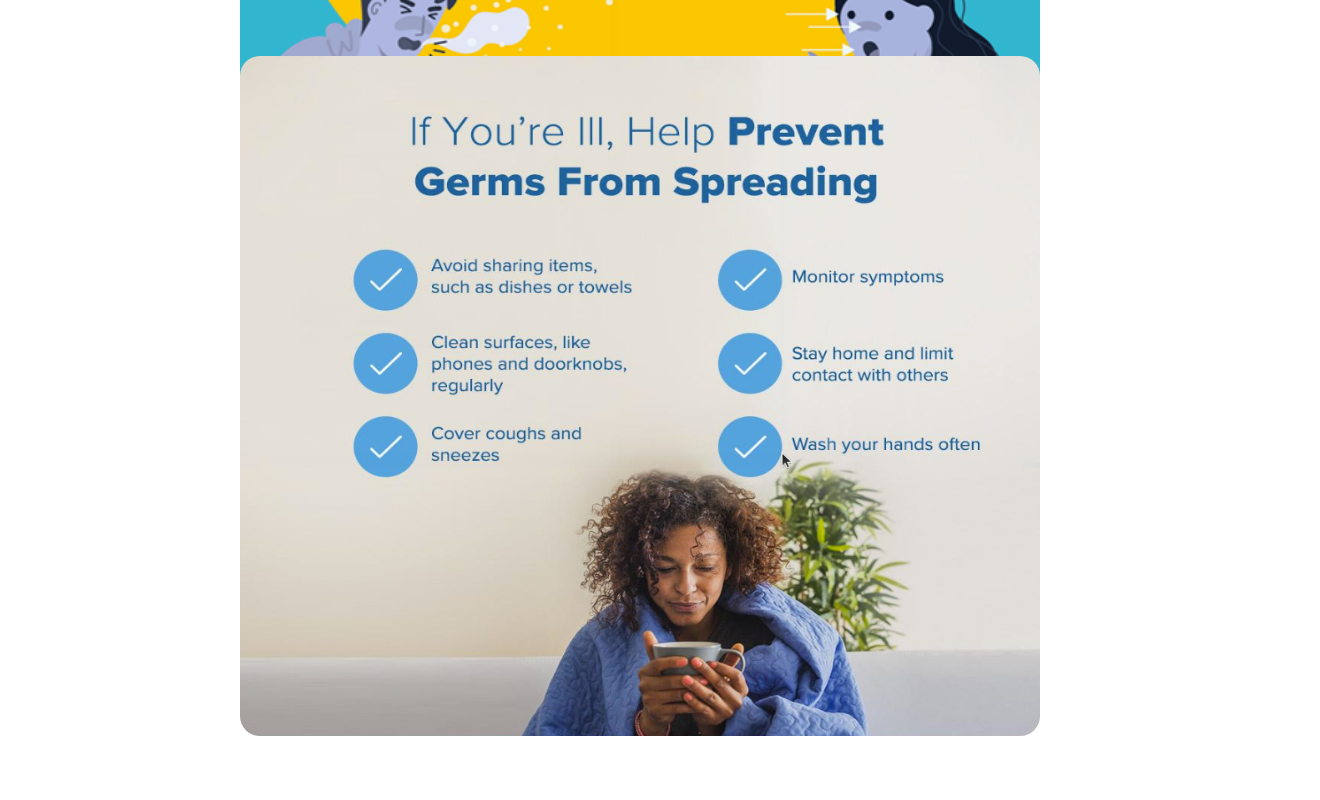
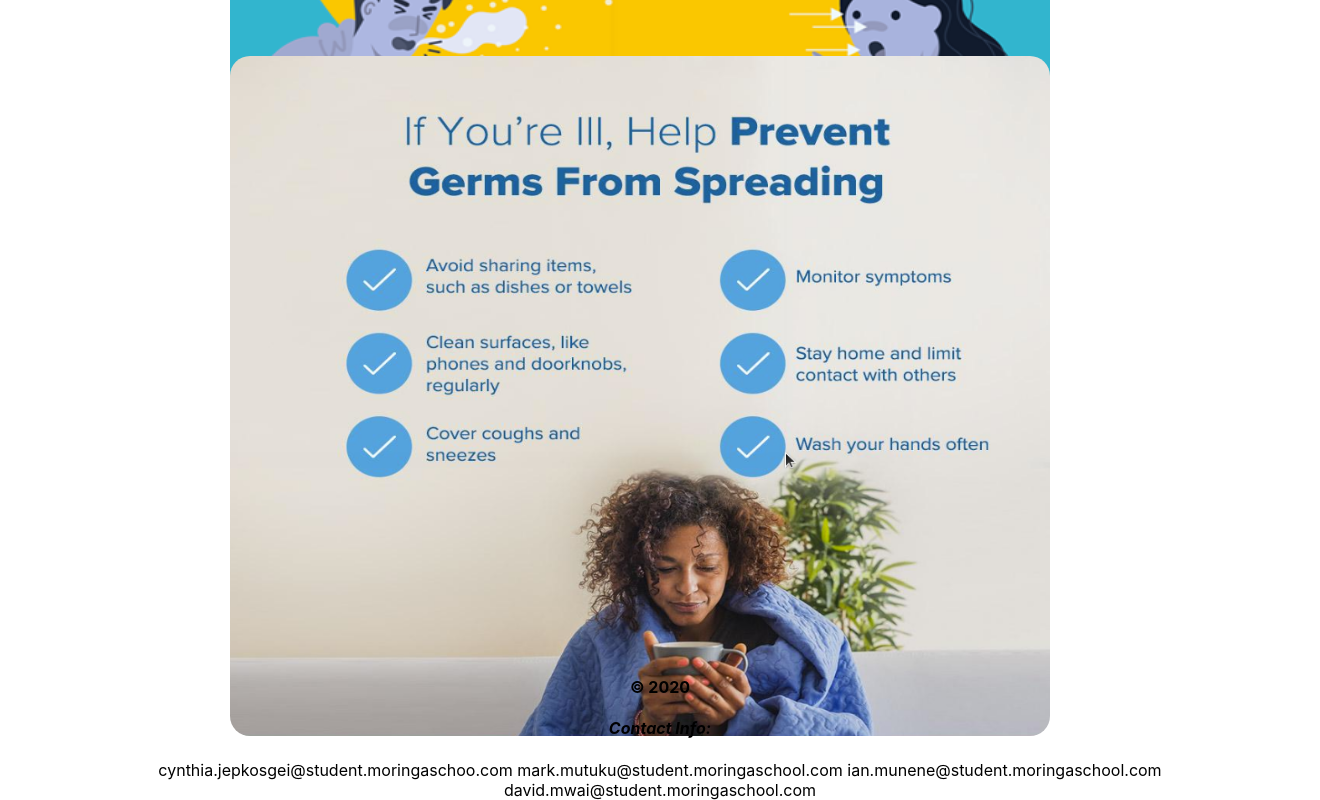
Before and after one commit to DKarimi90/Covid-Tracker, a React (Create React App) app: page / in a window 1280 px wide. Shown: the part 1900-2700 px from the top of the page, 1320 px wide, since content can reach past the window. Before the commit the page ends 2640 px from the top, so only its background shows below. Built offline with nearby package versions, Linux system fonts and the light colour scheme.

Commit message:
added search and filtered data display functionalities to the CountriesList component

```diff
--- a/src/App.css
+++ b/src/App.css
@@ -38,13 +38,7 @@
 }
 
 body {
-  /* background-size: cover;
-  background-attachment: fixed;
-  background-repeat: no-repeat;
-  background-image: url("/"); */
-  /* background-color: beige;  */
-
-
+  height: 100%;
 }
 .nav {
   /* background-color: tomato;  */
@@ -116,7 +110,7 @@ body {
   border-radius: 20px;
 }
 img {
-  width: 800px;
+  width: 820px;
   height: 680px;
   border-radius: 20px;
 }
@@ -137,3 +131,22 @@ p {
   color: rgb(12, 118, 167);
   font-size: 1.5rem;
 }
+.footer {
+  height: 12vh;
+  width: 100%;
+
+  padding: 20px;
+  margin-bottom: 0;
+  top: 100%;
+  left: 0;
+  position: relative;
+}
+.contacts h4 {
+  font-style: italic;
+}
+
+
+
+video {
+  width: 50%;
+}
--- a/src/App.js
+++ b/src/App.js
@@ -6,6 +6,7 @@ import {BrowserRouter as Router, Routes, Route} from 'react-router-dom';
 import CountriesList from './components/CountriesList';
 import LogIn from './components/LogIn'
 import LogOut from './components/LogOut'
+import Footer from './components/Footer';
 
 
 
@@ -22,6 +23,9 @@ function App() {
            <Route path = "/LogIn" element = {<LogIn />}/>
            <Route path = "/LogOut" element = {<LogOut />}/>
          </Routes>
+         <div className = "footer">
+          <Footer />
+      </div >
         </Router>
       </div>
 
--- a/src/components/CountriesList.js
+++ b/src/components/CountriesList.js
@@ -1,12 +1,71 @@
-import React, {} from 'react'
+import React, {useEffect} from 'react'
+import {useState} from "react"
 
 function CountriesList() {
-    //function to fetch data
+  const [countries, setCountries] = useState([])
+  const [searchValue, setSearchValue] = useState('')
+  const [data, setData] = useState([])
+
+  // function to fetch and list the countries
+
+  useEffect(() => {
+    fetch(`https://api.covid19api.com/countries`)
+    .then(res => res.json())
+    .then(countries => setCountries(countries))
+  }, [])
+
+  function handleSearch(e) {
+    setSearchValue(e.target.value)
+  }
 
 
+
+// function to display covid data for only selected country
+
+  function onChange() {
+    fetch(`https://disease.sh/v3/covid-19/countries`)
+    .then(res => res.json())
+    .then(data=> {
+      setData(data)
+      console.log(data)
+      data.map(country => {
+        <div>{country.id} {country.critical} {country.recorded}</div>
+      })
+    })
+  }
+
+
+
+
+
+
+  const filteredCountries = countries.filter(country => {
+    return country.Country.toLowerCase().includes(searchValue.toLowerCase())
+  })
+
+  const countryList = filteredCountries.map((country, index) => (
+    <li key={index}>{country.Country}</li>
+  ))
+
   return (
-    <div>CountriesList</div>
+    <div>
+      <h3>list of countries</h3>
+      <input className="search" type="text" value={searchValue} onChange={handleSearch} placeholder="Search for a country" />
+
+      <ul>
+        {countryList}
+      </ul>
+      {data && (
+    <div>
+      <h3>Selected country data</h3>
+      <p>Country: {data.country}</p>
+      <p>Critical cases: {data.critical}</p>
+      <p>Recorded cases: {data.cases}</p>
+    </div>
+  )}
+
+    </div>
   )
 }
 
-export default CountriesList
+export default CountriesList;
--- /dev/null
+++ b/src/components/Footer.js
@@ -0,0 +1,18 @@
+import React from 'react'
+
+function Footer() {
+  return (
+    <div>
+        <h4>&copy; 2020</h4>
+        <div className='contacts'>
+            <h4>Contact Info:</h4>
+            cynthia.jepkosgei@student.moringaschoo.com
+            mark.mutuku@student.moringaschool.com
+            ian.munene@student.moringaschool.com
+            david.mwai@student.moringaschool.com
+        </div>
+    </div>
+  )
+}
+
+export default Footer
--- a/src/components/LogIn.js
+++ b/src/components/LogIn.js
@@ -1,9 +1,8 @@
-import React from 'react'
 
 function LogIn() {
   return (
     <div>
-        Login function here!
+
     </div>
   )
 }
--- a/src/views/Home.js
+++ b/src/views/Home.js
@@ -1,7 +1,4 @@
 import React from 'react'
-
-
-
 function Home() {
   return (
     <div className='Home'>
```
Also changed, not shown: src/components/CountryData.js (+11 -0 lines), src/components/SearchBar.js (deleted), 1 other file (tests, documents, lock files or other folders).
